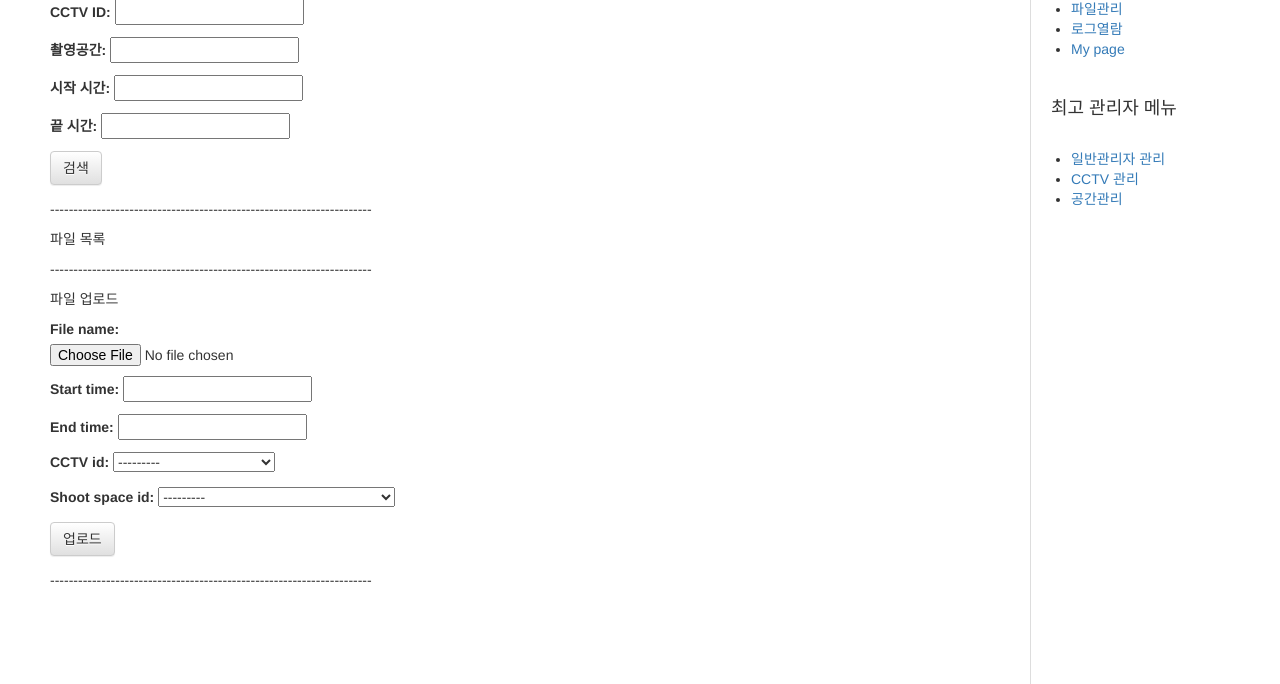
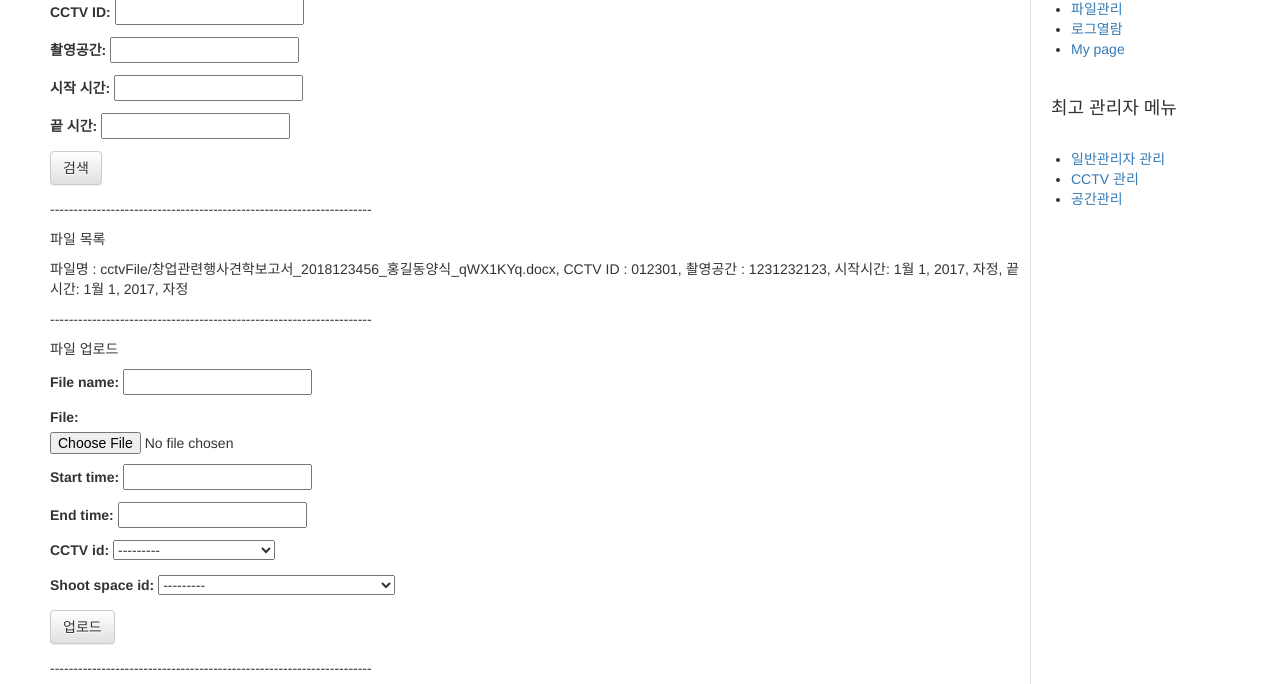
Before and after one commit to bomul0327/DatabaseProject1, a Django app: page /file_manage in a window 1280 px wide. Shown: the part 217-901 px from the top of the page. Run offline with Django 3.2, Linux system fonts and the light colour scheme; a user stored in the database is signed in; data comes from the database, SQL or seed files in the repository; both versions use the stored data as it was after the commit; some libraries are stand-ins or nearby versions.

Commit message:
FileUpload

```diff
--- a/cctv/forms.py
+++ b/cctv/forms.py
@@ -1,7 +1,6 @@
 from django import forms
 #from django.db import connection
 from .models import Manager
-from .models import UploadData
 from .models import Files
 
 class manager_manage_form(forms.ModelForm):
@@ -9,10 +8,6 @@ class manager_manage_form(forms.ModelForm):
         model = Manager
         fields = "__all__"
 
-class UploadDataForm(forms.ModelForm):
-    class Meta:
-        model = UploadData
-        fields = "__all__"
 
 class FilesForm(forms.ModelForm):
     class Meta:
--- a/cctv/models.py
+++ b/cctv/models.py
@@ -32,7 +32,8 @@ class Shoot (models.Model):
         return self.CCTV_id
 
 class Files(models.Model):
-    file_name =  models.FileField(upload_to='cctvFile')
+    file_name =  models.CharField(max_length=20, primary_key=True, null=False)
+    file = models.FileField(upload_to='cctvFile')
     start_time = models.DateTimeField('start time')
     end_time = models.DateTimeField('end time')
     CCTV_id = models.ForeignKey(CCTV, on_delete=models.CASCADE, null=False)
@@ -65,6 +66,3 @@ class Record(models.Model):
     obj_speed = models.IntegerField
     obj_color = models.CharField(max_length=20)
     file_name = models.ForeignKey(Files, null=False, on_delete=models.DO_NOTHING)
-
-class UploadData(models.Model):
-    file = models.FileField(upload_to='cctvFile')
--- a/cctv/templates/cctv/file_manage.html
+++ b/cctv/templates/cctv/file_manage.html
@@ -19,7 +19,7 @@
 <p>파일 목록</p>
 {% for files in files_list %}
 <div>
-  <p>파일명 : {{ files.file_name }}, CCTV ID : {{files.CCTV_id_id}}, 촬영공간 : {{files.Shoot_space_id_id}}, 시작시간: {{files.start_time}}, 끝시간: {{files.end_time}} </p>
+  <p>파일명 : {{ files.file }}, CCTV ID : {{files.CCTV_id_id}}, 촬영공간 : {{files.Shoot_space_id_id}}, 시작시간: {{files.start_time}}, 끝시간: {{files.end_time}} </p>
 </div>
 {% endfor %}
 <p>---------------------------------------------------------------------
--- a/cctv/views.py
+++ b/cctv/views.py
@@ -56,7 +56,9 @@ def file_manage(request):
         if form.is_valid():
             obj = form.save()
             return render(request, 'cctv/file_manage.html')
-    ctx = {'form': form,}
+    files_list = Files.objects.raw(
+        'SELECT file_name, file, CCTV_id_id, Shoot_space_id_id, start_time, end_time FROM cctv_files')
+    ctx = {'files_list': files_list, 'form': form,}
     return render(request, 'cctv/file_manage.html', ctx)
 
     files_list = Files.objects.raw('SELECT file_name, CCTV_id_id, Shoot_space_id_id, start_time, end_time FROM cctv_files')
```
Also changed, not shown: cctv/migrations/0001_initial.py, db.sqlite3.
